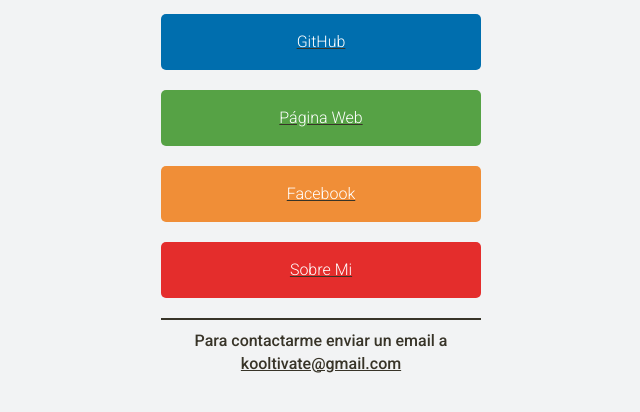
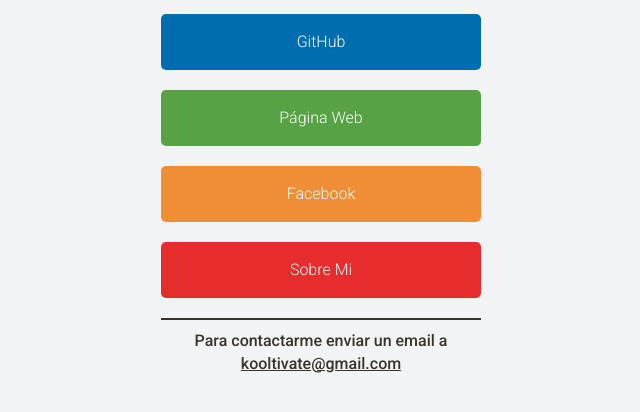
Before and after one commit to kooltivate/kooltivate.github.io, a plain HTML site: page index.html in a window 1280 px wide. Shown: the part 196-608 px from the top of the page, without its empty margins (319-959 px from the left). Drawn offline with Linux system fonts and the light colour scheme.

```diff
--- a/style.css
+++ b/style.css
@@ -50,6 +50,10 @@ h1 {
 
 .btn-group {
     width: 100%;
+}
+
+.btn-group a {
+    text-decoration: none;
 }
 
 .btn-group a:hover {
```
